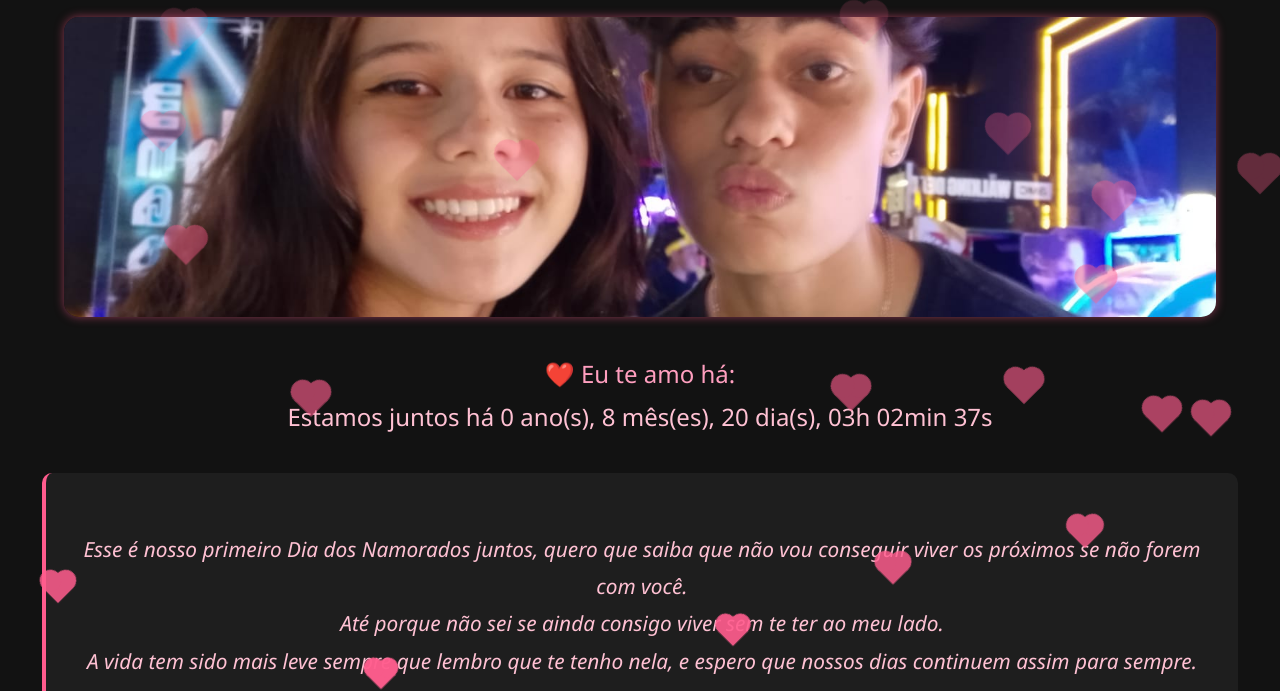
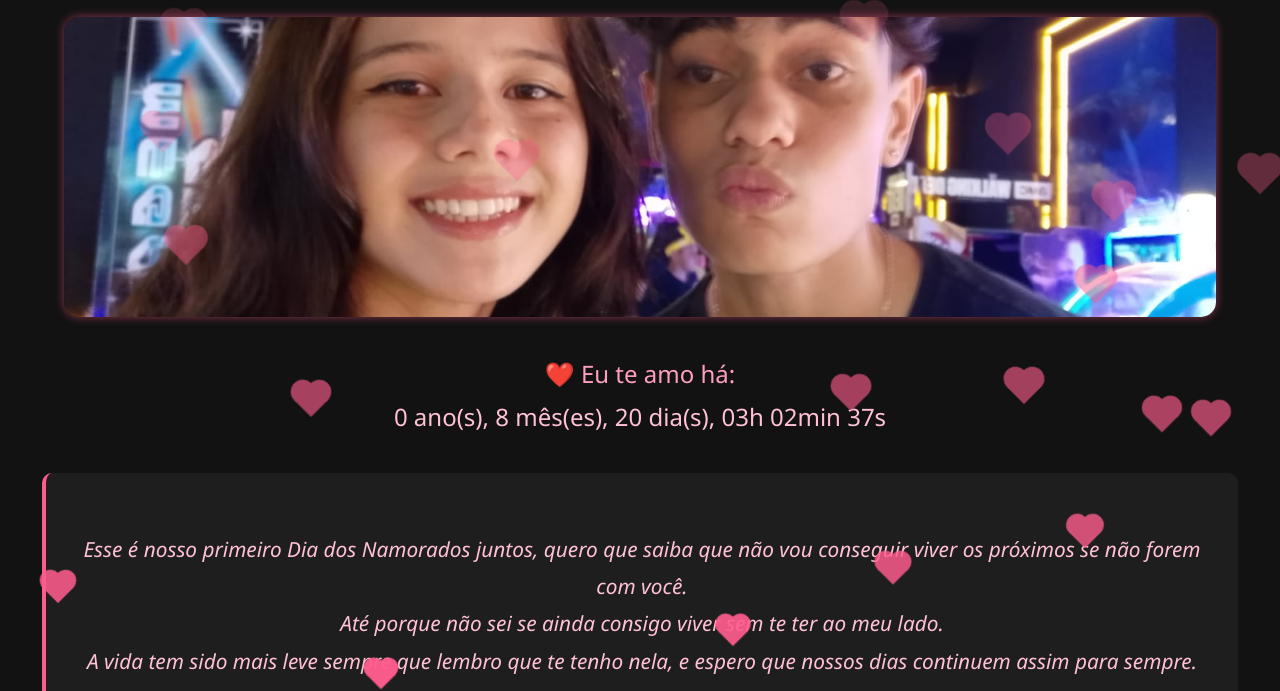
Before and after one commit to guipoliver/dia-dos-namorados, a plain HTML site: page index.html in a window 1280 px wide. Shown: the part 110-801 px from the top of the page. Drawn offline with Linux system fonts and the light colour scheme.

Commit message:
finalização

```diff
--- a/index.html
+++ b/index.html
@@ -160,7 +160,7 @@
   <div class="counter-title">❤️ Eu te amo há:</div>
 
   <!-- Contador de tempo juntos -->
-  <div class="counter" id="contador"></div>
+  <div class="counter" id="contador">Carregando...</div>
 
  <!-- Mensagem de amor -->
 <div class="love-message">
@@ -209,7 +209,7 @@
       `${minutos.toString().padStart(2, '0')}min ` +
       `${segundos.toString().padStart(2, '0')}s`;
 
-    document.getElementById('contador').textContent = `Estamos juntos há ${texto}`;
+    document.getElementById('contador').textContent = texto;
   }
 
   atualizarContador();
```
